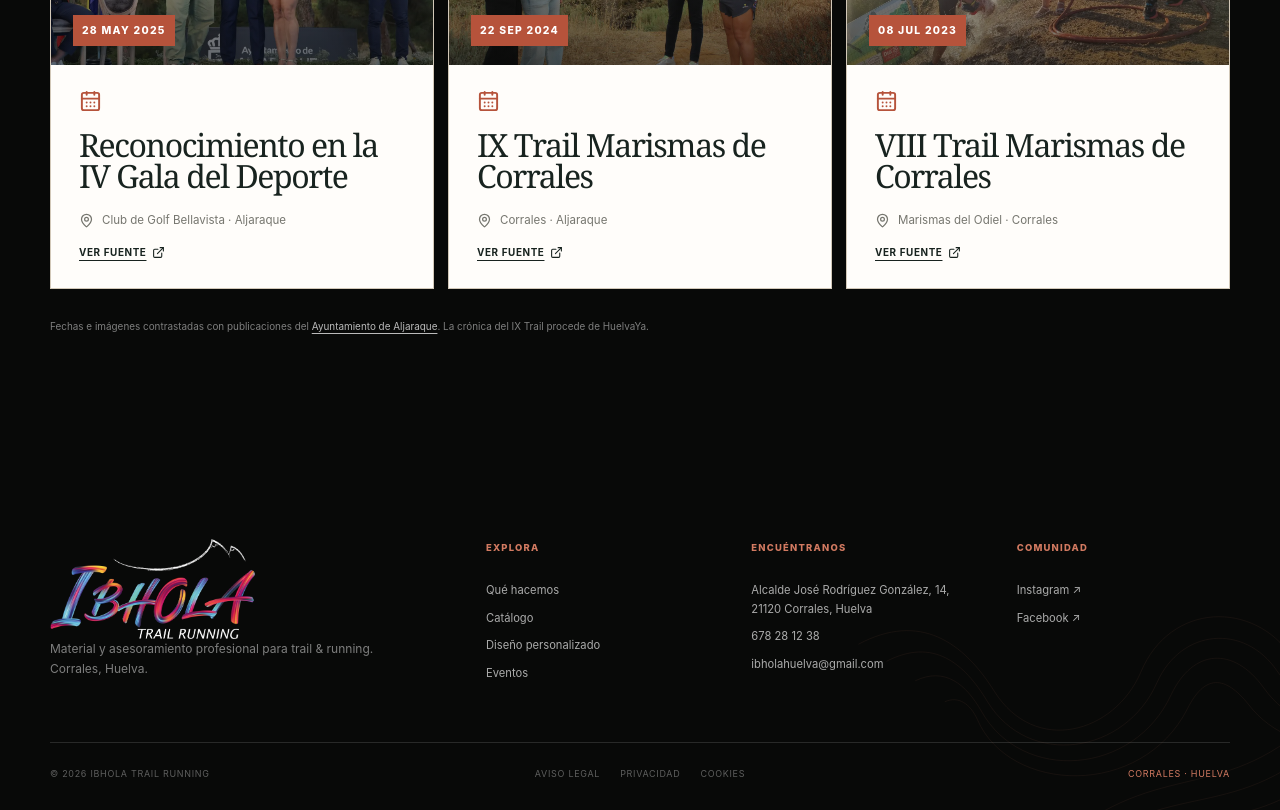
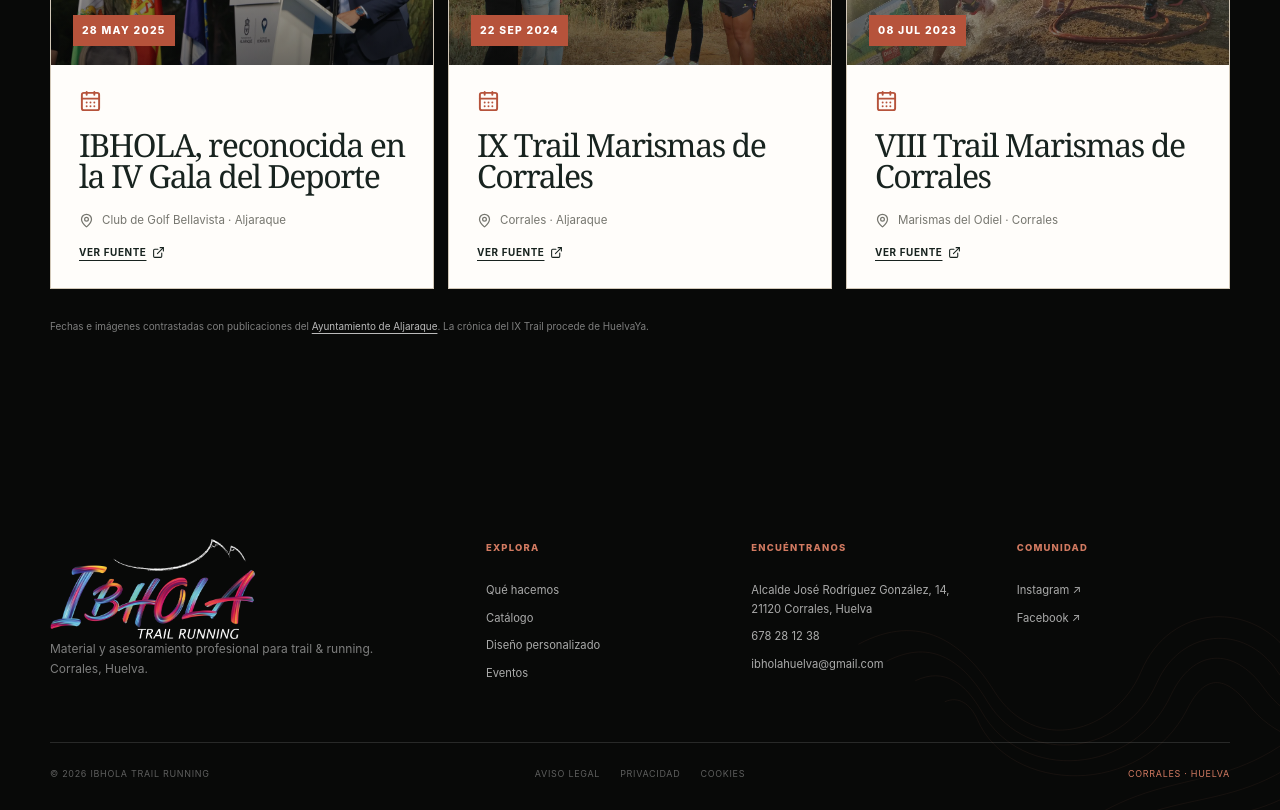
Before and after one commit to caporrfer/ibhola, a Next.js app: page /eventos in a window 1280 px wide. Shown: the part 960-1770 px from the top of the page. Built offline with nearby package versions, Linux system fonts and the light colour scheme; no server answers.

Commit message:
Corrige la imagen de la Gala del Deporte

```diff
--- a/app/eventos/page.tsx
+++ b/app/eventos/page.tsx
@@ -16,10 +16,10 @@
 const past: Event[] = [
   {
     date: "28 MAY 2025",
-    title: "Reconocimiento en la IV Gala del Deporte",
+    title: "IBHOLA, reconocida en la IV Gala del Deporte",
     place: "Club de Golf Bellavista · Aljaraque",
     image: "/images/eventos/gala-deporte-ibhola-2025.webp",
-    alt: "Representantes premiados durante la IV Gala del Deporte de Aljaraque",
+    alt: "Intervención institucional durante la IV Gala del Deporte de Aljaraque",
     source: "https://www.ayto-aljaraque.es/es/ayuntamiento/sala-de-prensa/noticia-en-detalle/Aljaraque-rinde-honores-a-la-excelencia-deportiva-en-su-IV-Gala-del-Deporte/",
   },
   {
```
Also changed, not shown: public/images/eventos/gala-deporte-ibhola-2025.webp.
